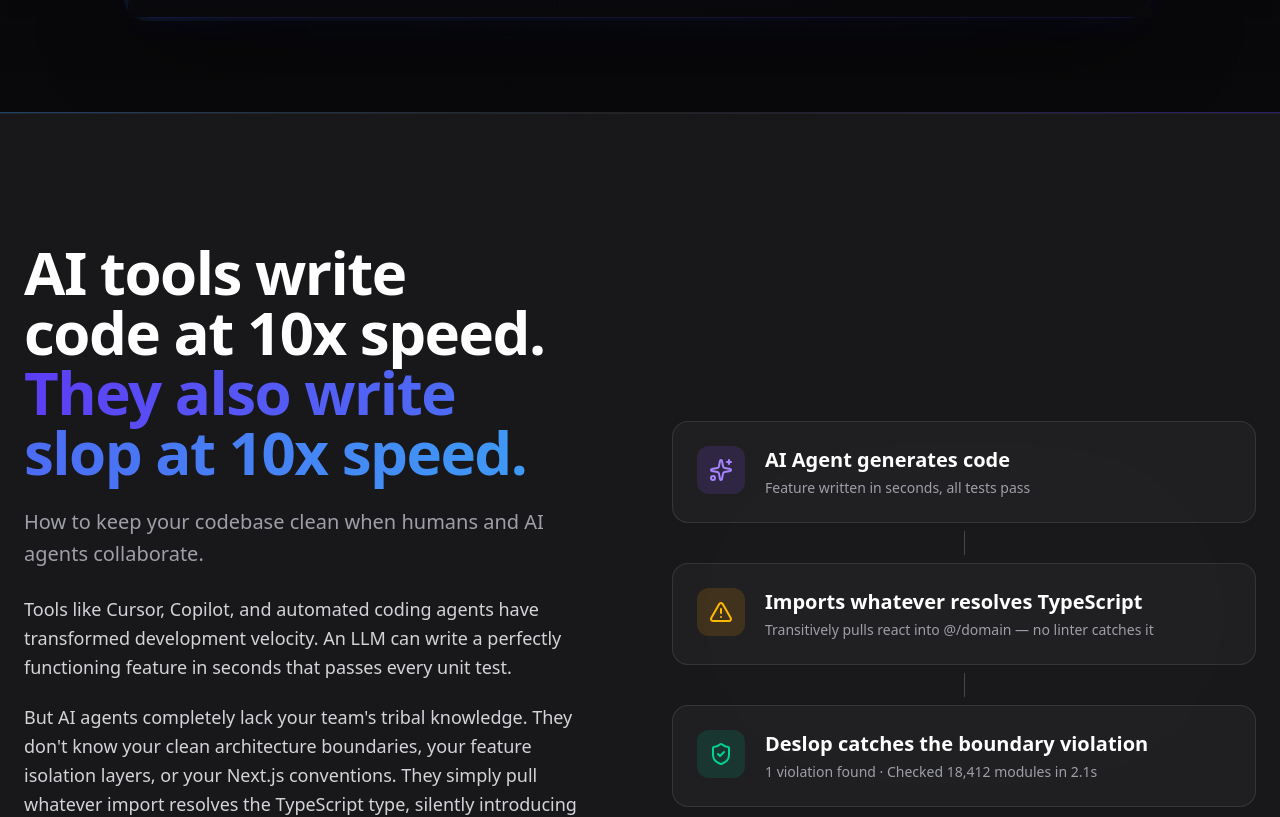
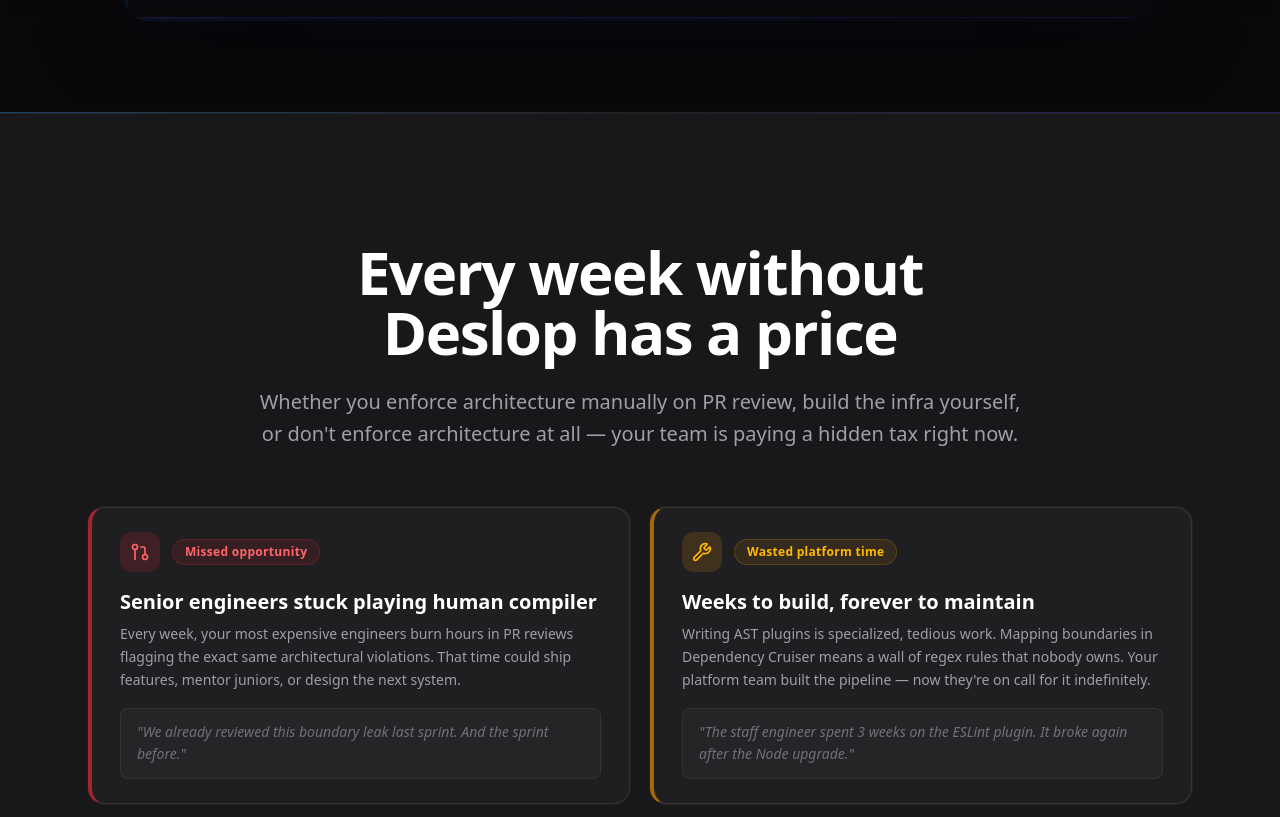
Before and after one commit to Ivy-Apps/deslop-web, a Next.js app: page / in a window 1280 px wide. Shown: the part 1549-2366 px from the top of the page. Built offline with nearby package versions, Linux system fonts and the light colour scheme.

Commit message:
Switch sections

```diff
--- a/src/features/landing/LandingView.tsx
+++ b/src/features/landing/LandingView.tsx
@@ -29,8 +29,8 @@
         logoScrollToTop
       />
       <HeroSection />
+      <PrTaxSection />
       <AiFleetSection />
-      <PrTaxSection />
       <UnifiedDslSection />
       <WhyDeslopSection />
       <CapabilityMatrixSection />
--- a/src/features/landing/components/AiFleetSection.tsx
+++ b/src/features/landing/components/AiFleetSection.tsx
@@ -8,7 +8,7 @@
   return (
     <section
       id="ai-fleet"
-      className="py-24 md:py-32 bg-zinc-900 border-t border-white/5"
+      className="py-24 md:py-32 bg-zinc-950 border-t border-white/5"
     >
       <div className="max-w-7xl mx-auto px-6">
         <div className="grid grid-cols-1 lg:grid-cols-2 gap-16 items-center">
--- a/src/features/landing/components/PrTaxSection.tsx
+++ b/src/features/landing/components/PrTaxSection.tsx
@@ -102,7 +102,7 @@
   return (
     <section
       id="problem"
-      className="py-24 md:py-32 bg-zinc-950 border-t border-white/5"
+      className="py-24 md:py-32 bg-zinc-900 border-t border-white/5"
     >
       <div className="max-w-6xl mx-auto px-6">
         <header className="text-center mb-14 max-w-3xl mx-auto">
@@ -112,9 +112,9 @@
             Every week without Deslop has a price
           </h2>
           <p className={`text-xl leading-relaxed ${baseTw.text.muted}`}>
-            Whether you enforce architecture manually on PR review, build infra
-            yourself, or don't enforce it all — your team is paying a hidden tax
-            right now.
+            Whether you enforce architecture manually on PR review, build the
+            infra yourself, or don't enforce architecture at all — your team is
+            paying a hidden tax right now.
           </p>
         </header>
 
```
